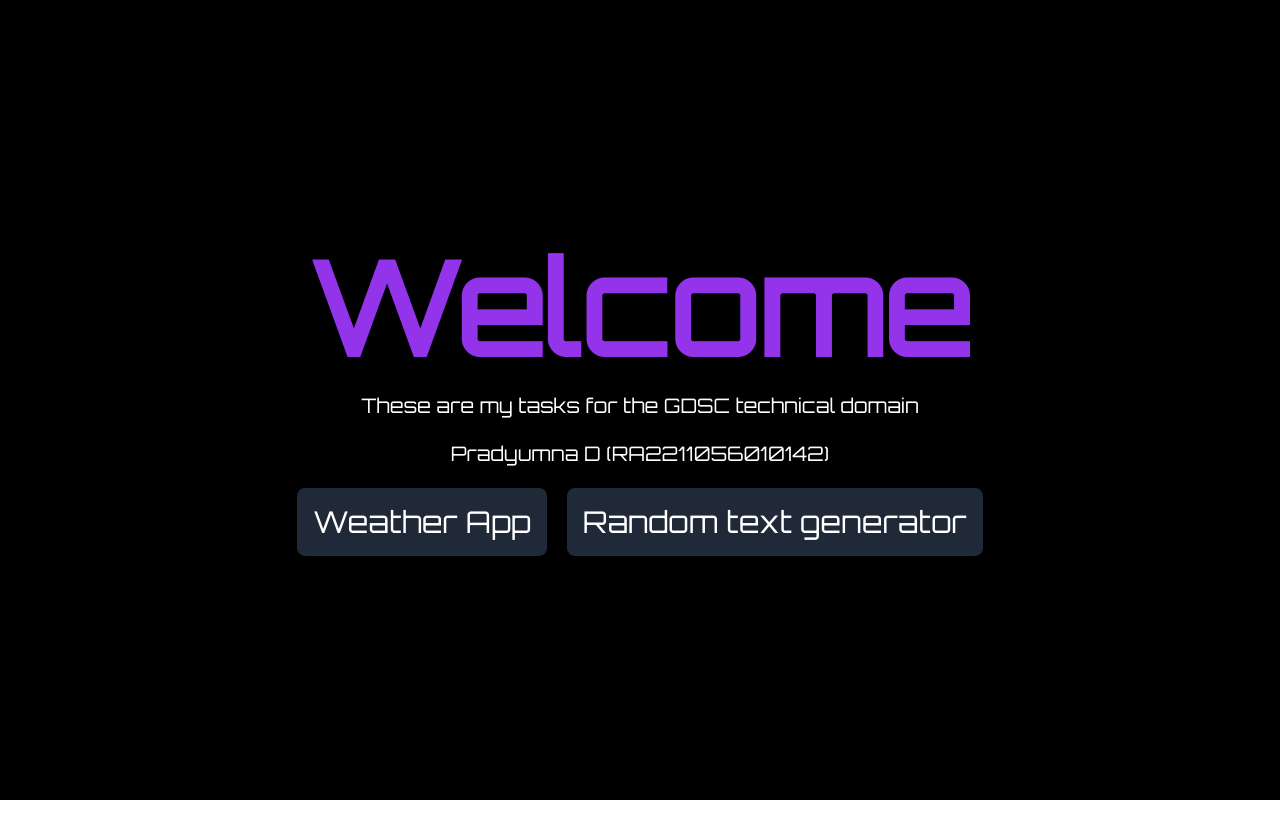
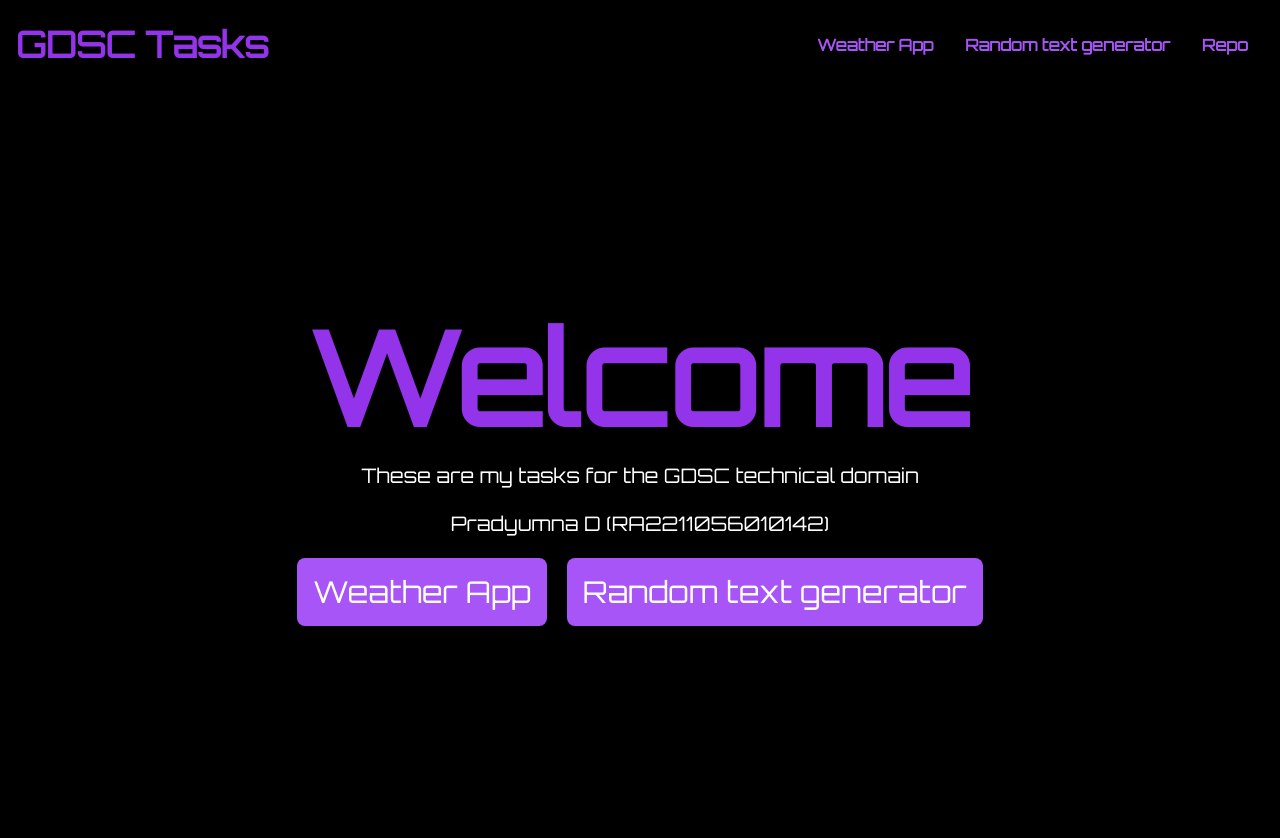
Before and after one commit to YARE0909/GDSC-Application, a Next.js app: page / in a window 1280 px wide. Shown: the top 838 px of the page. Before the commit the page ends 800 px from the top, so only its background shows below. Built offline with nearby package versions, Linux system fonts and the light colour scheme.

Commit message:
✨ Added Navbar

```diff
--- a/src/components/Hero.tsx
+++ b/src/components/Hero.tsx
@@ -1,9 +1,10 @@
+import Link from "next/link";
 import React from "react";
 
 const Hero = () => {
   return (
-    <div className="w-full min-h-screen h-full flex justify-center items-center font-Orbitron">
-      <div className="text-white w-full h-full items-center justify-center flex flex-col gap-5">
+    <div className="w-full min-h-screen h-full flex justify-center font-Orbitron">
+      <div className="text-white w-full h-full items-center justify-center flex flex-col gap-5 pt-56">
         <h1 className="text-6xl md:text-9xl font-extrabold text-purple-600">
           Welcome
         </h1>
@@ -14,8 +15,19 @@ const Hero = () => {
           Pradyumna D (RA2211056010142)
         </h1>
         <div className="w-full h-fit flex flex-col md:flex md:flex-row gap-5 justify-center items-center text-xl md:text-3xl">
-          <a className="p-4 bg-gray-800 rounded-lg hover:scale-[1.01] duration-300" href="/weather">Weather App </a>
-          <a className="p-4 bg-gray-800 rounded-lg hover:scale-[1.01] duration-300" href="/random"> Random text generator </a>
+          <Link
+            className="p-4 bg-purple-500 rounded-lg hover:bg-purple-500/50 duration-300"
+            href="/weather"
+          >
+            Weather App{" "}
+          </Link>
+          <Link
+            className="p-4 bg-purple-500 rounded-lg hover:bg-purple-500/50 duration-300"
+            href="/random"
+          >
+            {" "}
+            Random text generator{" "}
+          </Link>
         </div>
       </div>
     </div>
--- /dev/null
+++ b/src/components/Navbar.tsx
@@ -0,0 +1,40 @@
+import Link from "next/link";
+import React from "react";
+
+const Navbar = () => {
+  return (
+    <div className="w-full h-[90px] flex justify-between items-center bg-black text-white font-Orbitron p-4">
+      <div>
+        <Link
+          href="/"
+          className="text-3xl md:text-4xl font-extrabold text-purple-600"
+        >
+          GDSC Tasks
+        </Link>
+      </div>
+      <div className="flex">
+        <Link
+          className="p-4 text-purple-500 rounded-lg hover:text-white duration-300 font-bold"
+          href="/weather"
+        >
+          Weather App
+        </Link>
+        <Link
+          className="p-4 text-purple-500 rounded-lg hover:text-white duration-300 font-bold"
+          href="/random"
+        >
+          Random text generator
+        </Link>
+        <Link
+          className="p-4 text-purple-500 rounded-lg hover:text-white duration-300 font-bold"
+          href="https://github.com/YARE0909/GDSC-Application"
+          target="_blank"
+        >
+          Repo
+        </Link>
+      </div>
+    </div>
+  );
+};
+
+export default Navbar;
--- a/src/pages/_app.tsx
+++ b/src/pages/_app.tsx
@@ -1,6 +1,12 @@
-import '@/styles/globals.css'
-import type { AppProps } from 'next/app'
+import Navbar from "@/components/Navbar";
+import "@/styles/globals.css";
+import type { AppProps } from "next/app";
 
 export default function App({ Component, pageProps }: AppProps) {
-  return <Component {...pageProps} />
+  return (
+    <>
+      <Navbar />
+      <Component {...pageProps} />
+    </>
+  );
 }
--- a/src/pages/index.tsx
+++ b/src/pages/index.tsx
@@ -1,8 +1,5 @@
-import Head from 'next/head'
-import { Inter } from 'next/font/google'
-import Hero from '@/components/Hero'
-
-const inter = Inter({ subsets: ['latin'] })
+import Head from "next/head";
+import Hero from "@/components/Hero";
 
 export default function Home() {
   return (
@@ -13,9 +10,9 @@ export default function Home() {
         <meta name="viewport" content="width=device-width, initial-scale=1" />
         <link rel="icon" href="/favicon.ico" />
       </Head>
-      <div className='bg-black w-full min-h-screen h-full'>
+      <div className="bg-black w-full min-h-screen h-full">
         <Hero />
       </div>
     </>
-  )
+  );
 }
```
